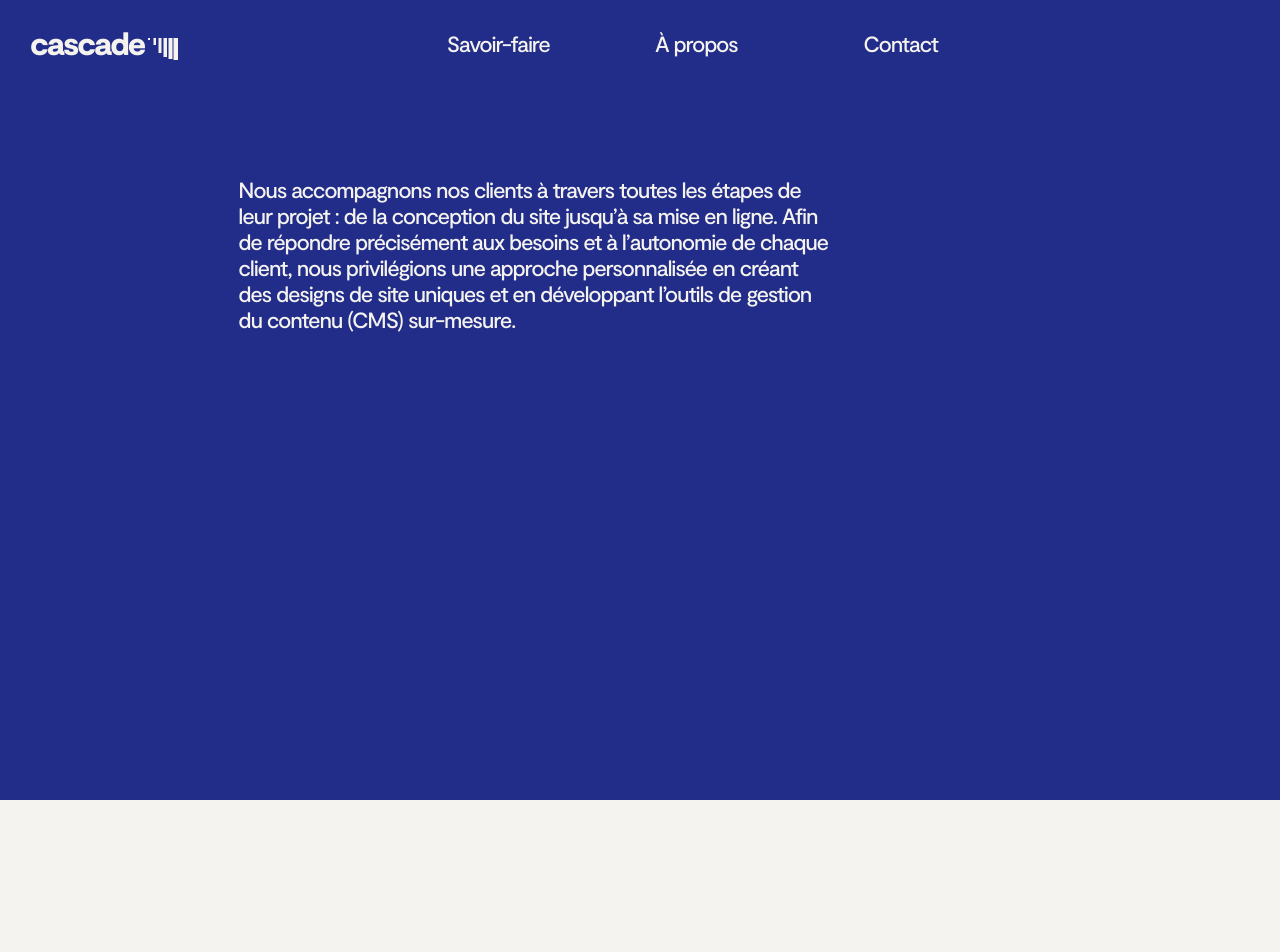
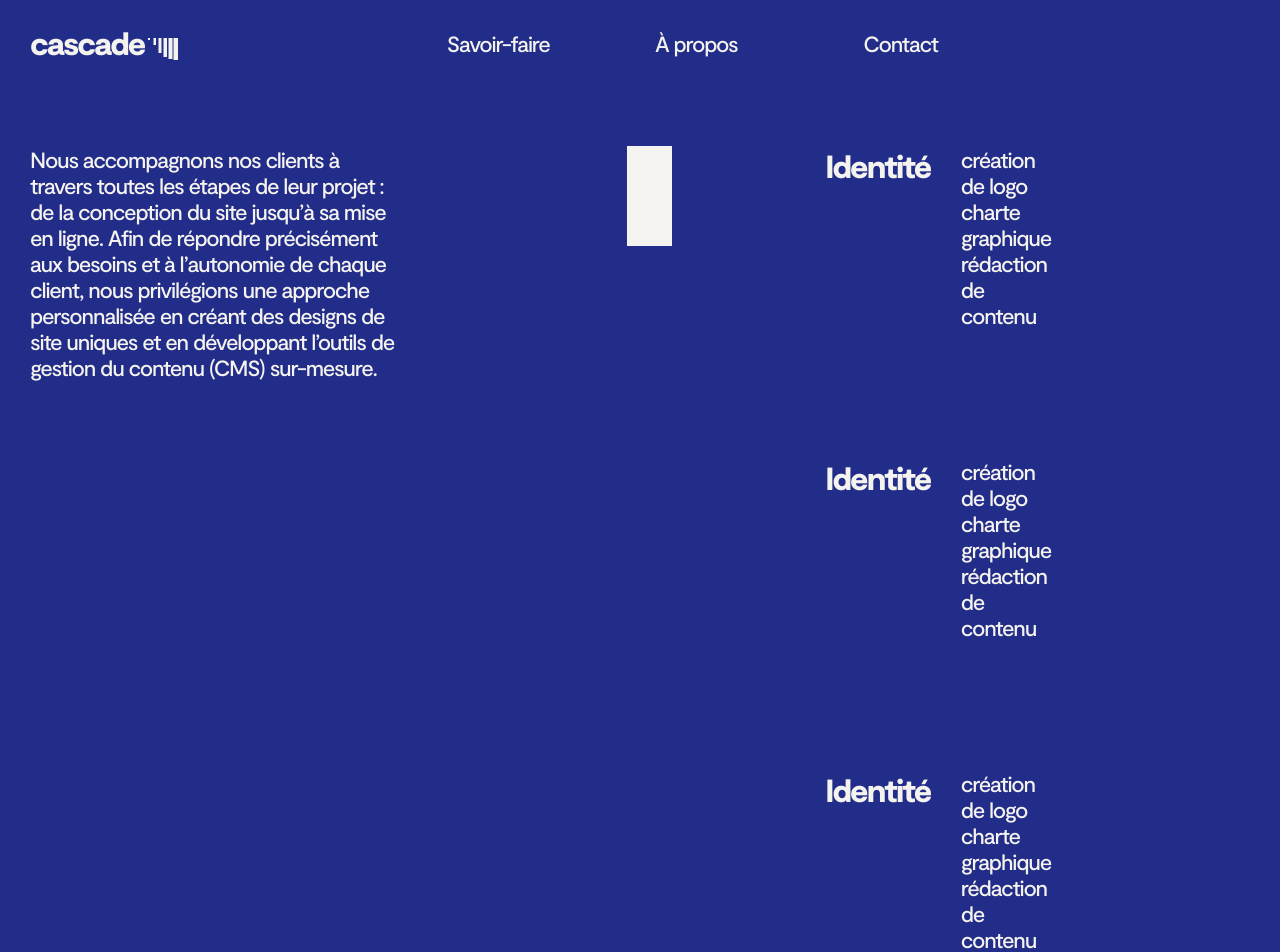
Before and after one commit to LapassetAC/cascade, a Next.js app: page /expertise in a window 1280 px wide. Shown: the top 952 px of the page. Before the commit the page ends 800 px from the top, so only its background shows below. Built offline with nearby package versions, Linux system fonts and the light colour scheme.

Commit message:
add expertise animation

```diff
--- a/src/pages/expertise.js
+++ b/src/pages/expertise.js
@@ -1,18 +1,78 @@
-import styled from "styled-components";
+import styled, { css } from "styled-components";
+import React, { useState, useEffect, useRef } from "react";
+import theme from "@/styles/theme";
 
 const StyledContainer = styled.div`
   min-height: ${({ theme }) => `calc(100vh - ${theme.headerHeight}px)`};
-  padding-top: 90px;
+  padding-top: 60px;
   background-color: ${({ theme }) => theme.color.blue};
   color: ${({ theme }) => theme.color.white};
+  align-items: start;
+
   .intro {
-    grid-column: 2 / 5;
+    grid-column: 1 / 3;
+    position: sticky;
+    top: 100px;
+  }
+  .illustration {
+    grid-column: 4 / 5;
+    position: sticky;
+    top: 100px;
+    background-color: ${({ theme }) => theme.color.white};
+    ${({ $progressInPercent, theme }) =>
+      css`
+        width: calc(${$progressInPercent}%);
+        height: calc(${$progressInPercent}vh - ${theme.headerHeight + 30}px);
+      `}
+  }
+  .expertises {
+    display: grid;
+    grid-template-columns: repeat(2, 1fr);
+    grid-gap: 30px;
+  }
+  h2 {
+    font-size: 32px;
+    font-weight: 900;
+    grid-column: 1 / 2;
+  }
+  ul {
+    grid-column: 2/ 3;
+    padding-bottom: 100px;
   }
 `;
 
 export default function Expertise() {
+  const [progressInPercent, setProgressInPercent] = useState(27);
+  const ref = useRef();
+  const illusRef = useRef();
+
+  useEffect(() => {
+    const handleScroll = () => {
+      const maxScroll = Math.abs(
+        window.innerHeight -
+          ref.current.getBoundingClientRect().height -
+          theme.headerHeight
+      );
+      const scroll = window.scrollY;
+      const percent = Math.abs(Math.round((scroll / maxScroll) * 100));
+      if (percent > 25) {
+        setProgressInPercent(percent);
+      } else {
+        setProgressInPercent(27);
+      }
+    };
+    window.addEventListener("scroll", handleScroll);
+    return () => {
+      window.removeEventListener("scroll", handleScroll);
+    };
+  }, []);
+
   return (
-    <StyledContainer className="grid">
+    <StyledContainer
+      className="grid"
+      $progressInPercent={progressInPercent}
+      ref={ref}
+    >
       <p className="intro">
         Nous accompagnons nos clients à travers toutes les étapes de leur projet
         : de la conception du site jusqu’à sa mise en ligne. Afin de répondre
@@ -21,6 +81,33 @@ export default function Expertise() {
         uniques et en développant l’outils de gestion du contenu (CMS)
         sur-mesure.
       </p>
+      <div className="illustration" ref={illusRef}></div>
+      <section className="expertises">
+        <h2>Identité</h2>
+        <ul>
+          <li>création de logo</li>
+          <li>charte graphique</li>
+          <li>rédaction de contenu</li>
+        </ul>
+        <h2>Identité</h2>
+        <ul>
+          <li>création de logo</li>
+          <li>charte graphique</li>
+          <li>rédaction de contenu</li>
+        </ul>
+        <h2>Identité</h2>
+        <ul>
+          <li>création de logo</li>
+          <li>charte graphique</li>
+          <li>rédaction de contenu</li>
+        </ul>
+        <h2>Identité</h2>
+        <ul>
+          <li>création de logo</li>
+          <li>charte graphique</li>
+          <li>rédaction de contenu</li>
+        </ul>
+      </section>
     </StyledContainer>
   );
 }
```
